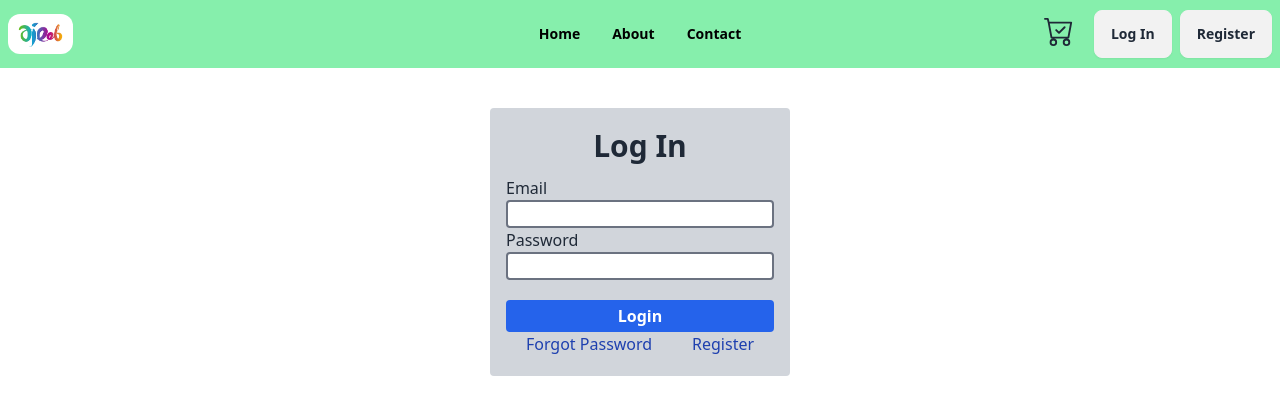
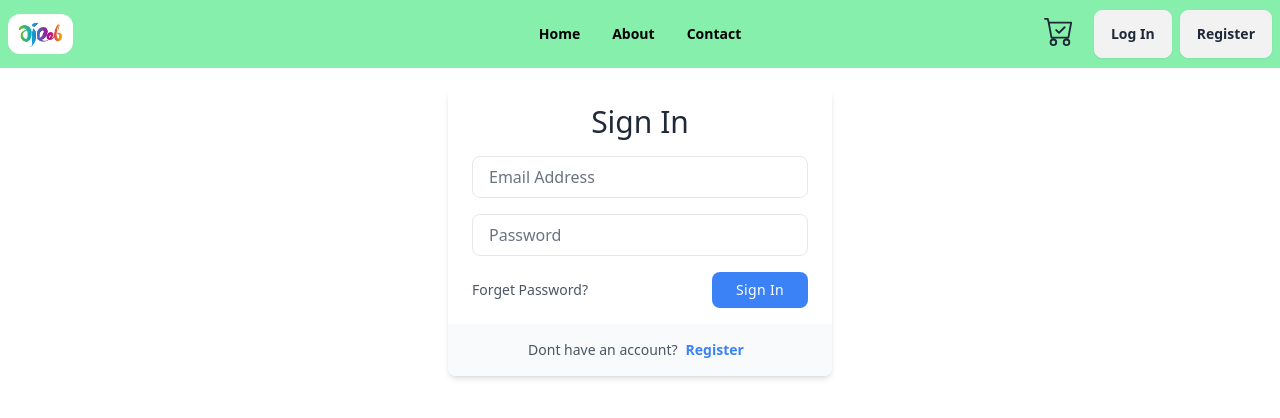
Before and after one commit to 21MoududAhammed/Products-House, a React (Vite) app: page /login in a window 1280 px wide. Shown: the top 418 px of the page. Built offline with nearby package versions, Linux system fonts and the light colour scheme; no server answers.

Commit message:
sign in form design changed

```diff
--- a/src/components/LogIn.jsx
+++ b/src/components/LogIn.jsx
@@ -1,59 +1,96 @@
 import { useState } from "react";
-import { NavLink, useNavigate } from "react-router-dom";
+import { Link, useNavigate } from "react-router-dom";
 import { MyAuthContext } from "../providers/AuthProvider";
 import { toast } from "react-toastify";
 
-export default function LogIn(){
+export default function LogIn() {
   const navigate = useNavigate();
-    const {logInWithEmailAndPassword} = MyAuthContext();
+  const { logInWithEmailAndPassword } = MyAuthContext();
   const initialUserData = {
-        email: '',
-        password: ''
-    }
-    const [user, setUser] = useState(initialUserData)
+    email: "",
+    password: "",
+  };
+  const [user, setUser] = useState(initialUserData);
 
   // to handle all input fields data
-    const handleInputFields = (e) =>{
+  const handleInputFields = (e) => {
     e.preventDefault();
     setUser({
       ...user,
       [e.target.name]: e.target.value,
-        })
-    }
+    });
+  };
   // to handle submit
-    const handleSubmit = async(e) =>{
+  const handleSubmit = async (e) => {
     e.preventDefault();
-        try{
+    try {
       const res = await logInWithEmailAndPassword(user.email, user.password);
-          toast(`${res?.user?.displayName} is logged in successfully.`)
-          setUser(initialUserData)
-          navigate('/')
-        }catch(err){
-            console.log(err.message)
+      toast(`${res?.user?.displayName} is logged in successfully.`);
+      setUser(initialUserData);
+      navigate("/");
+    } catch (err) {
+      console.log(err.message);
       toast(err.message);
     }
-
-
-    }
+  };
   return (
-        <div className="w-[300px] mx-auto mt-10 px-4 py-5 bg-gray-300 rounded">
-            <h3 className="text-3xl font-bold text-center mb-3">Log In</h3>
-            <form action="">
-
-                <div>
-                    <label htmlFor="email">Email</label><br />
-                    <input className="outline-none focus:border-blue-500 border-2 rounded px-2 border-gray-500 w-full" type="email" name="email" id="email" value={user.email} onChange={handleInputFields}/>
+    <div className="mt-5 px-5">
+      <div className="w-full max-w-sm mx-auto overflow-hidden bg-white rounded-lg shadow-md dark:bg-gray-800">
+        <div className="px-6 py-4">
+          <div className="flex justify-center mx-auto">
+            <h1 className="text-3xl">Sign In</h1>
           </div>
-                <div>
-                    <label htmlFor="password">Password</label><br />
-                    <input className="outline-none focus:border-blue-500 border-2 rounded px-2 border-gray-500 w-full" type="password" name="password" id="password" value={user.password} onChange={handleInputFields} />
+          <form>
+            <div className="w-full mt-4">
+              <input
+                className="block w-full px-4 py-2 mt-2 text-gray-700 placeholder-gray-500 bg-white border rounded-lg dark:bg-gray-800 dark:border-gray-600 dark:placeholder-gray-400 focus:border-blue-400 dark:focus:border-blue-300 focus:ring-opacity-40 focus:outline-none focus:ring focus:ring-blue-300"
+                type="email"
+                placeholder="Email Address"
+                aria-label="Email Address"
+                name="email"
+                value={user.email}
+                onChange={handleInputFields}
+              />
             </div>
-                <button className="bg-blue-600 rounded w-full py-1 text-white font-semibold mt-5" type="submit" onClick={handleSubmit} >Login</button>
-                <div className="flex justify-around">
-                <NavLink to={'/reset'} className={'text-blue-800'}>Forgot Password</NavLink>
-                <NavLink to={'/register'} className={'text-blue-800'}>Register</NavLink>
+            <div className="w-full mt-4">
+              <input
+                className="block w-full px-4 py-2 mt-2 text-gray-700 placeholder-gray-500 bg-white border rounded-lg dark:bg-gray-800 dark:border-gray-600 dark:placeholder-gray-400 focus:border-blue-400 dark:focus:border-blue-300 focus:ring-opacity-40 focus:outline-none focus:ring focus:ring-blue-300"
+                type="password"
+                placeholder="Password"
+                aria-label="Password"
+                name="password"
+                value={user.password}
+                onChange={handleInputFields}
+              />
+            </div>
+            <div className="flex items-center justify-between mt-4">
+              <Link
+                to={"/reset"}
+                className="text-sm text-gray-600 dark:text-gray-200 hover:text-gray-500"
+              >
+                Forget Password?
+              </Link>
+              <button
+                className="px-6 py-2 text-sm font-medium tracking-wide text-white capitalize transition-colors duration-300 transform bg-blue-500 rounded-lg hover:bg-blue-400 focus:outline-none focus:ring focus:ring-blue-300 focus:ring-opacity-50"
+                onClick={handleSubmit}
+              >
+                Sign In
+              </button>
             </div>
           </form>
         </div>
+        <div className="flex items-center justify-center py-4 text-center bg-gray-50 dark:bg-gray-700">
+          <span className="text-sm text-gray-600 dark:text-gray-200">
+            Dont have an account?{" "}
+          </span>
+          <Link
+            to={"/register"}
+            className="mx-2 text-sm font-bold text-blue-500 dark:text-blue-400 hover:underline"
+          >
+            Register
+          </Link>
+        </div>
+      </div>
+    </div>
   );
 }
```
Lines whose indentation alone changed are shown as unchanged.
